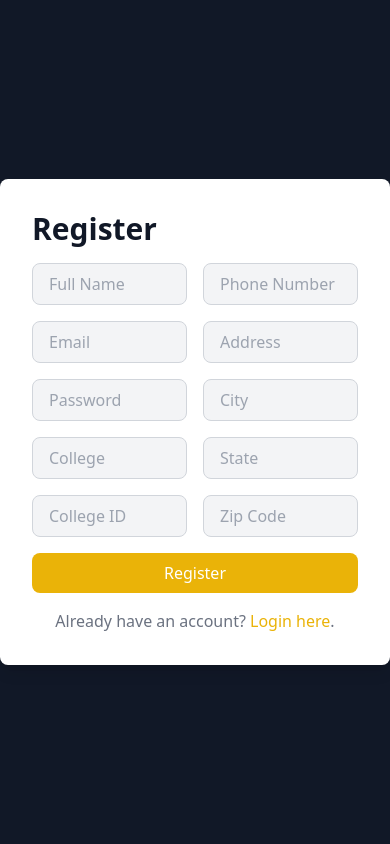
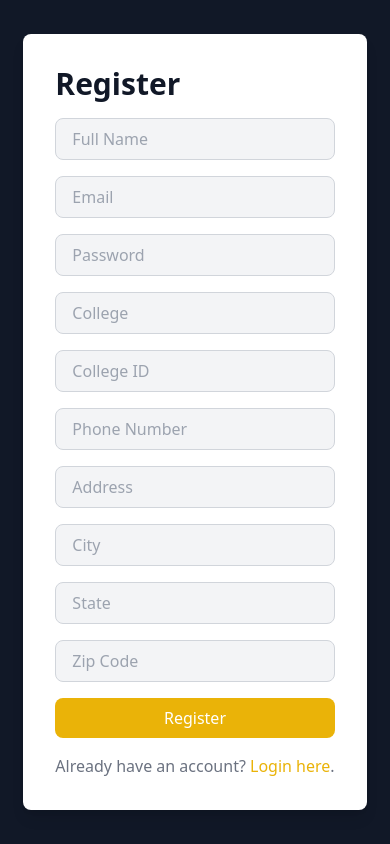
Before and after one commit to purohitharshita/Second-Hand, a React (Create React App) app in the folder Client/: page /register in a window 390 px wide. Built offline with nearby package versions, Linux system fonts and the light colour scheme.

Commit message:
Made register page responsive.

```diff
--- a/Client/src/components/Register.js
+++ b/Client/src/components/Register.js
@@ -74,8 +74,8 @@ const Register = () => {
       <div className="bg-white p-8 rounded-lg shadow-lg sm:w-96 md:w-2/3">
         <h1 className="text-3xl font-semibold text-gray-900 mb-4">Register</h1>
         <form onSubmit={handleSubmit}>
-          <div className="flex">
-            <div className="w-1/2 pr-2">
+          <div className="flex flex-col md:flex-row">
+            <div className="md:w-1/2 pr-0 md:pr-2">
               <div className="mb-4">
                 <input
                   type="text"
@@ -162,7 +162,7 @@ const Register = () => {
                 )}
               </div>
             </div>
-            <div className="w-1/2 pl-2">
+            <div className="md:w-1/2 pr-0 md:pr-2">
               <div className="mb-4">
                 <input
                   type="text"
```
